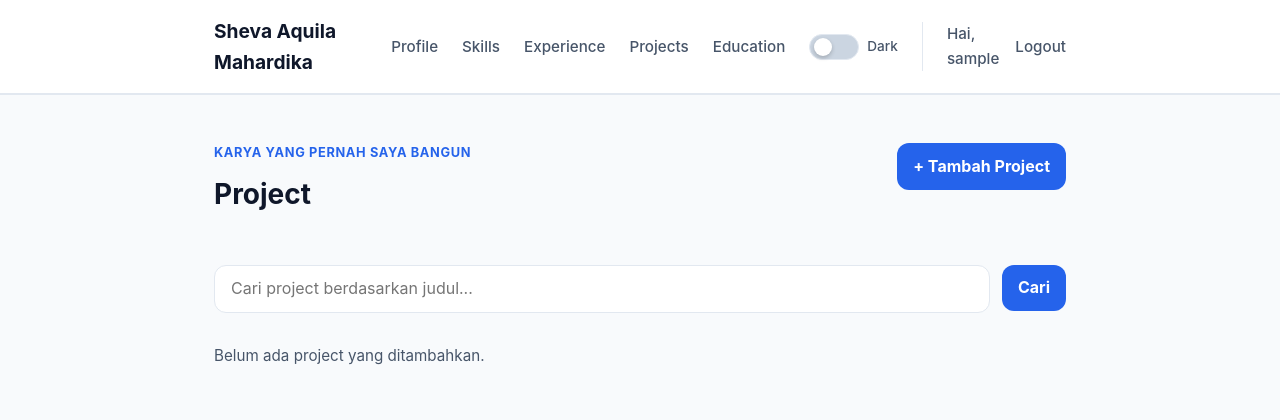
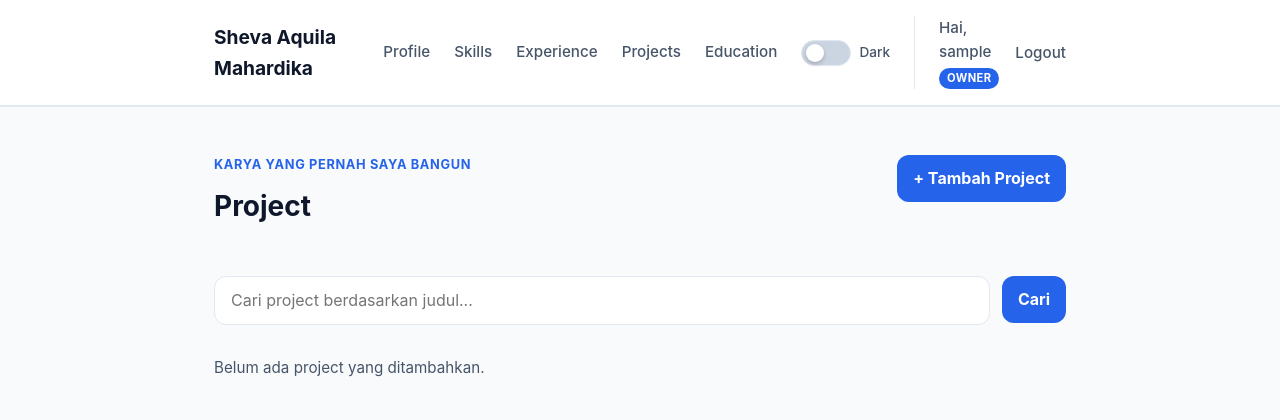
Before and after one commit to sheva48/myportofolio, a Django app: page /projects/ in a window 1280 px wide. Shown: the top 420 px of the page. Run offline with Django 5.2, Linux system fonts and the light colour scheme; the visitor is signed in with stand-in values (Sample User, id 1); data that the repository does not hold is empty.

Commit message:
feat(roles): show action buttons per role and add a navbar role badge
Third step of Tugas 4. Templates could already check the owner via
user.is_superuser, but had no way to recognise an Editor, so a
context processor now exposes is_owner/is_editor/can_edit everywhere
(the navbar needs them too, which is why this is a context processor
rather than extra context in each view).

Projects gain an Edit button for editors and owners. Education had
its Edit and Hapus buttons inside a single is_superuser block, which
hid Edit from editors even though they are allowed to use it; those
are now split. Create and delete stay owner-only, and a role badge
next to the username explains why the buttons differ.

56/56 tests passing, including button visibility per role.

```diff
--- /dev/null
+++ b/main/context_processors.py
@@ -0,0 +1,11 @@
+from main import permissions
+
+
+def user_roles(request):
+    """Expose the Tugas 4 access tiers to every template."""
+    user = request.user
+    return {
+        "is_owner": permissions.is_owner(user),
+        "is_editor": permissions.is_editor(user),
+        "can_edit": permissions.can_edit(user),
+    }
--- a/portofolio/settings.py
+++ b/portofolio/settings.py
@@ -67,6 +67,7 @@ TEMPLATES = [
                 'django.template.context_processors.request',
                 'django.contrib.auth.context_processors.auth',
                 'django.contrib.messages.context_processors.messages',
+                'main.context_processors.user_roles',
             ],
         },
     },
--- a/static/css/style.css
+++ b/static/css/style.css
@@ -699,6 +699,25 @@ body.blue-theme input:checked + .slider {
     display: inline;
 }
 
+.role-badge {
+    display: inline-block;
+    padding: 0.1rem 0.5rem;
+    border-radius: 999px;
+    font-size: 0.7rem;
+    font-weight: 700;
+    letter-spacing: 0.03em;
+    text-transform: uppercase;
+    color: #ffffff;
+}
+
+.role-badge--owner {
+    background: var(--primary);
+}
+
+.role-badge--editor {
+    background: #0d9488;
+}
+
 .nav-link-button {
     background: none;
     border: none;
--- a/templates/base.html
+++ b/templates/base.html
@@ -33,7 +33,14 @@
 
                 <div class="nav-auth">
                     {% if user.is_authenticated %}
-                        <span class="nav-username">Hai, {{ user.username }}</span>
+                        <span class="nav-username">
+                            Hai, {{ user.username }}
+                            {% if is_owner %}
+                                <span class="role-badge role-badge--owner">Owner</span>
+                            {% elif is_editor %}
+                                <span class="role-badge role-badge--editor">Editor</span>
+                            {% endif %}
+                        </span>
                         <form method="post" action="{% url 'main:logout' %}" class="nav-logout-form">
                             {% csrf_token %}
                             <button type="submit" class="nav-link-button">Logout</button>
--- a/templates/project.html
+++ b/templates/project.html
@@ -11,7 +11,7 @@
                         <p class="section-kicker">Karya yang pernah saya bangun</p>
                         <h1>Project</h1>
                     </div>
-                    {% if user.is_superuser %}
+                    {% if is_owner %}
                         <a href="{% url 'main:create_project' %}" class="button project-add-button">+ Tambah Project</a>
                     {% endif %}
                 </div>
@@ -50,7 +50,10 @@
                                 {% if project.project_url %}
                                     <a href="{{ project.project_url }}" target="_blank" class="social-link">Lihat Proyek</a>
                                 {% endif %}
-                                {% if user.is_superuser %}
+                                {% if can_edit %}
+                                    <a href="{% url 'main:update_project' project.id %}" class="social-link">Edit</a>
+                                {% endif %}
+                                {% if is_owner %}
                                     <button
                                         type="button"
                                         class="button-danger"
@@ -59,7 +62,7 @@
                                 {% endif %}
                             </div>
                         </article>
-                        {% if user.is_superuser %}
+                        {% if is_owner %}
                             {% include "components/project_delete_modal.html" %}
                         {% endif %}
                     {% empty %}
```
Also changed, not shown: main/tests.py (+90 -0 lines), templates/education.html (+10 -8 lines).
